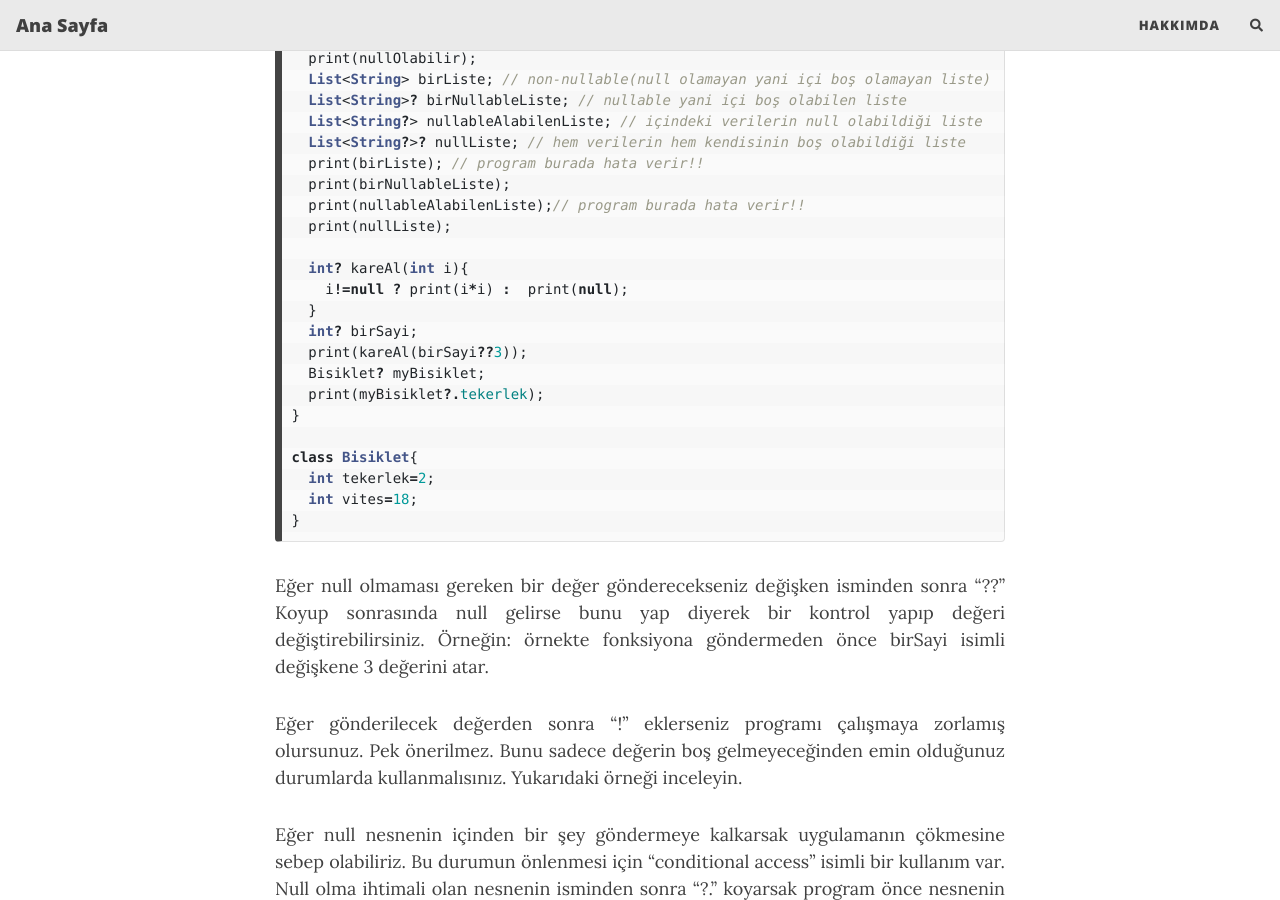
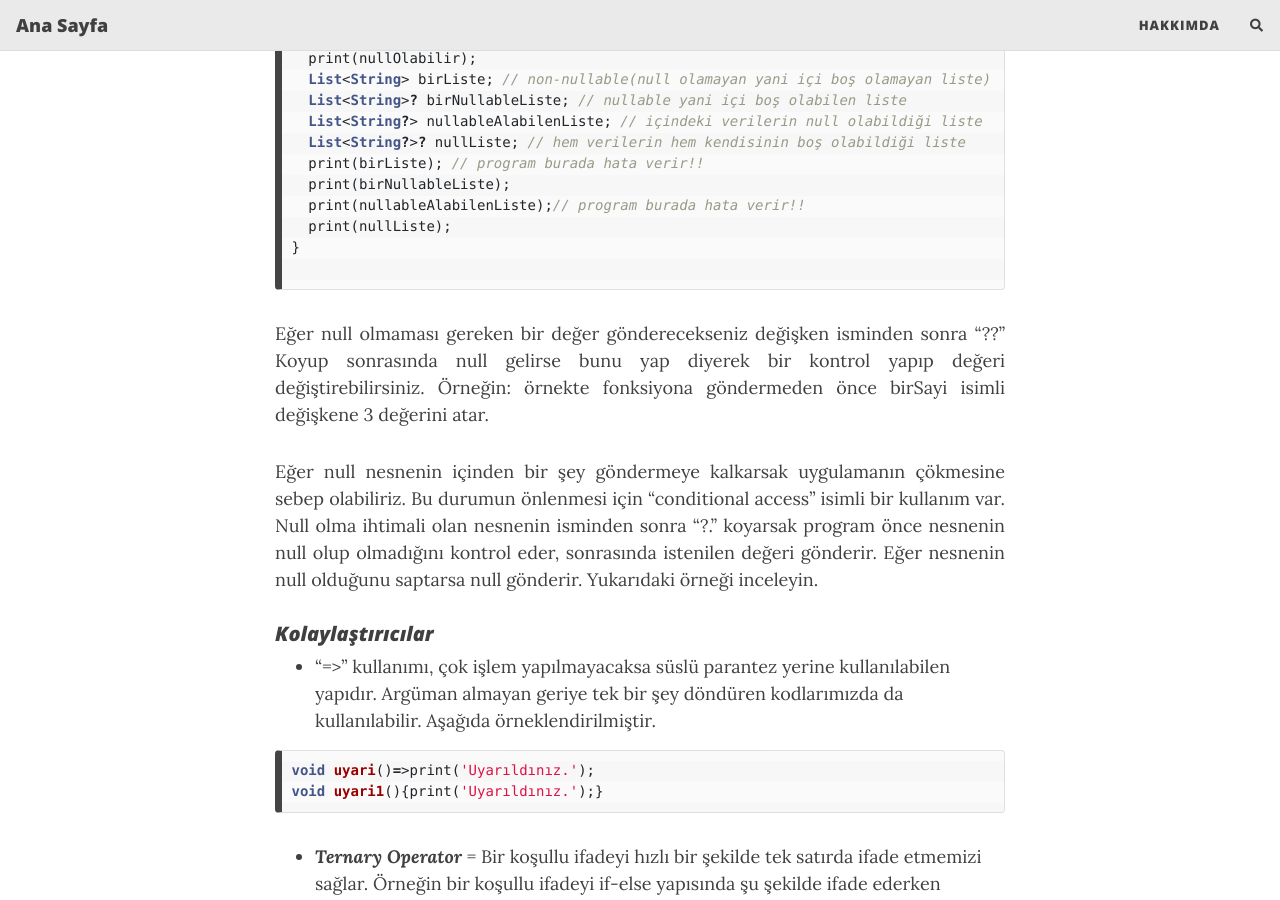
Before and after one commit to ahmetince1/ahmetince1.github.io, a Jekyll site: the page built from _posts/2023-11-29-Dart.md, in a window 1280 px wide and 900 px high, scrolled down 15248 px. Built offline with Jekyll 4.4.1, drawn with Linux system fonts in a browser that asks for light colours; nearby versions of some CDN libraries; comment, search, counter and statistics services are not loaded.

Commit message:
Temel dart dokümanında güncelleme yapıldı.

````diff
--- a/_posts/2023-11-29-Dart.md
+++ b/_posts/2023-11-29-Dart.md
@@ -452,23 +452,11 @@ void main() {
   print(birNullableListe);
   print(nullableAlabilenListe);// program burada hata verir!!
   print(nullListe);
-
-  int? kareAl(int i){
-    i!=null ? print(i*i) :  print(null);
-  }
-  int? birSayi;
-  print(kareAl(birSayi??3));
-  Bisiklet? myBisiklet;
-  print(myBisiklet?.tekerlek);
 }
 
-class Bisiklet{
-  int tekerlek=2;
-  int vites=18;
-}
 ```
 Eğer null olmaması gereken bir değer gönderecekseniz değişken isminden sonra “??” Koyup sonrasında null gelirse bunu yap diyerek bir kontrol yapıp değeri değiştirebilirsiniz. Örneğin: örnekte fonksiyona göndermeden önce birSayi isimli değişkene 3 değerini atar.
-<p>Eğer gönderilecek değerden sonra “!” eklerseniz programı çalışmaya zorlamış olursunuz. Pek önerilmez. Bunu sadece değerin boş gelmeyeceğinden emin olduğunuz durumlarda kullanmalısınız. Yukarıdaki örneği inceleyin.</p>
+<p></p>
 Eğer null nesnenin içinden bir şey göndermeye kalkarsak uygulamanın çökmesine sebep olabiliriz. Bu durumun önlenmesi için “conditional access” isimli bir kullanım var. Null olma ihtimali olan nesnenin isminden sonra “?.” koyarsak program önce nesnenin null olup olmadığını kontrol eder, sonrasında istenilen değeri gönderir. Eğer nesnenin null olduğunu saptarsa null gönderir. Yukarıdaki örneği inceleyin.
 
 ##### ***Kolaylaştırıcılar***
````
